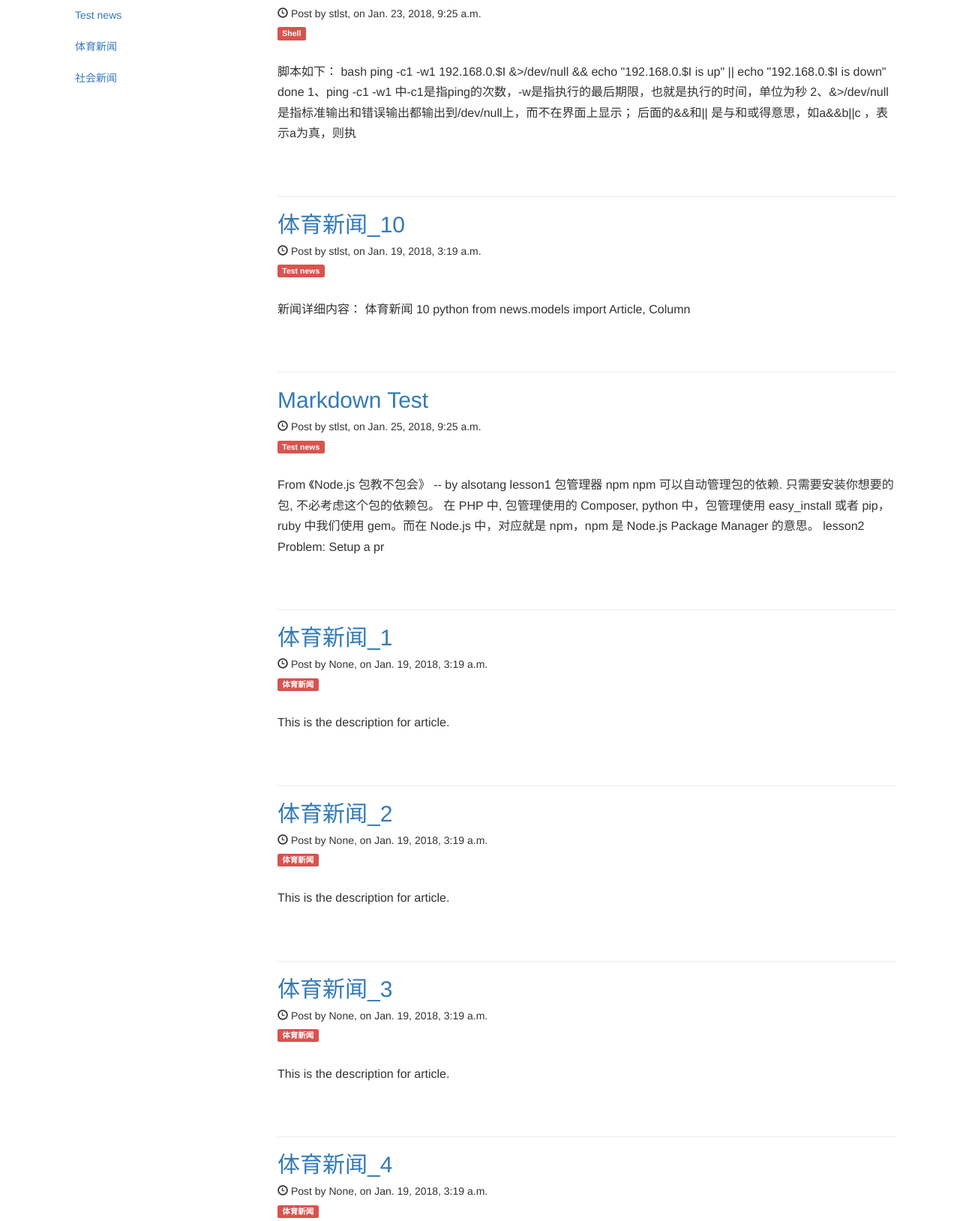
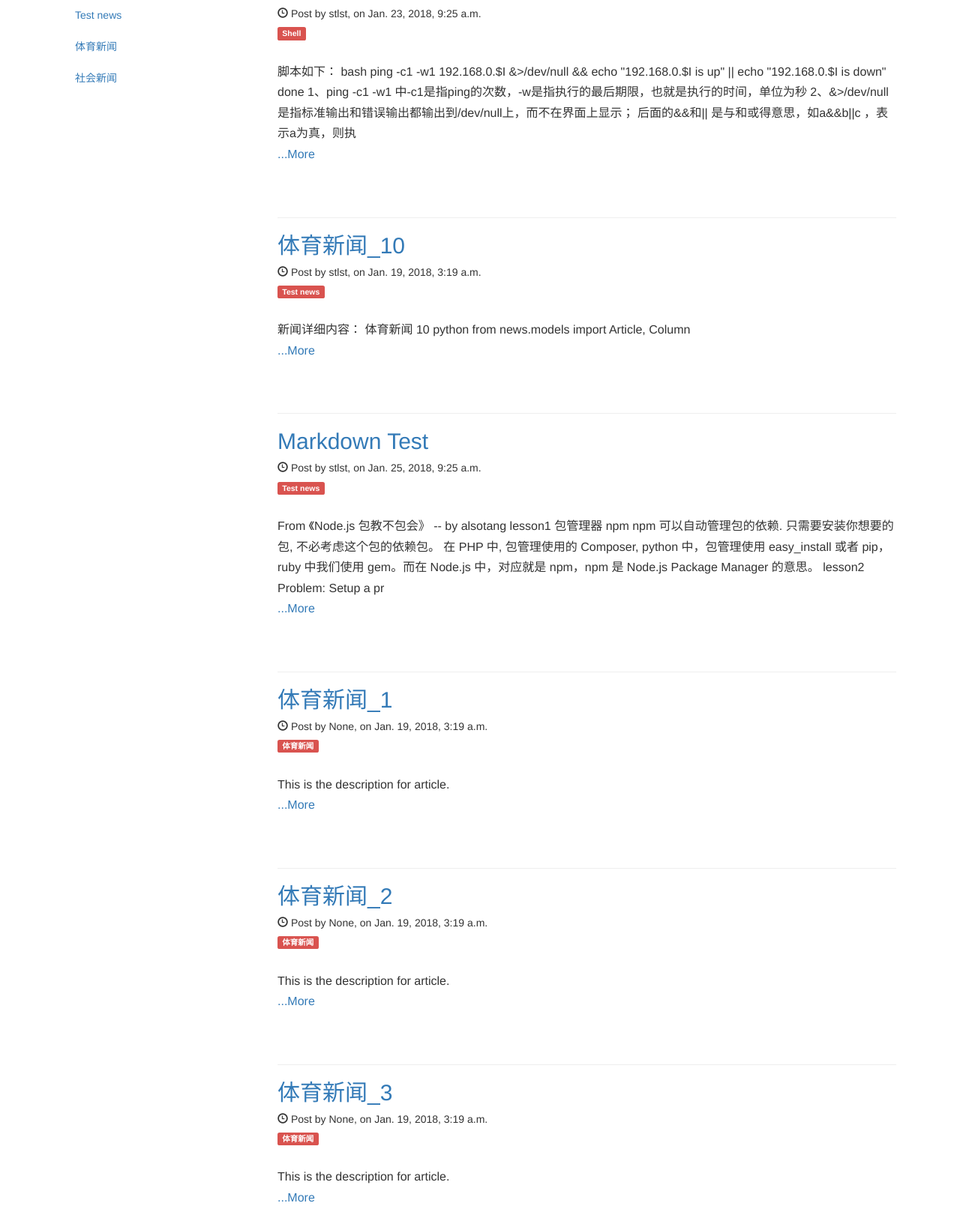
Before and after one commit to stlst/minicms, a Django app: page / in a window 1280 px wide. Shown: the part 296-1925 px from the top of the page at 75% size. Run offline with Django 3.2, Linux system fonts and the light colour scheme; data comes from the database, SQL or seed files in the repository; some libraries are stand-ins or nearby versions.

Commit message:
add '...More' button

```diff
--- a/news/templates/index.html
+++ b/news/templates/index.html
@@ -23,7 +23,10 @@
             	<a href="{{ article.get_absolute_url }}" ><h2>{{ article.title }}</h2></a>
             	<h5><span class="glyphicon glyphicon-time"></span> Post by {{ article.author }}, on {{ article.pub_date }}</h5>
             	<a href="{{ column.get_absolute_url }}"><h5><span class="label label-danger">{{ column.name }}</span></h5><br></a>
-            	<p>{{article.description }}</p>
+            	<p>{{article.description }}
+                    <a href="{{ article.get_absolute_url }}"><br>...More
+                    </a>
+                </p>
       			<br><br>
     		{% endfor %}
     	{% endfor %}
--- a/news/templates/news/column.html
+++ b/news/templates/news/column.html
@@ -19,7 +19,10 @@
             	<a href="{{ article.get_absolute_url }}" ><h2>{{ article.title }}</h2></a>
             	<h5><span class="glyphicon glyphicon-time"></span> Post by {{ article.author }}, on {{ article.pub_date }}</h5>
             	<a href="{{ column.get_absolute_url }}"><h5><span class="label label-danger">{{ column.name }}</span></h5><br></a>
-            	<p>{{article.description }}</p>
+            	<p>{{article.description}}
+            		<a href="{{ article.get_absolute_url }}"><br>...More
+            		</a>
+            	</p>
       			<br><br>
     		{% endfor %}
 
```
